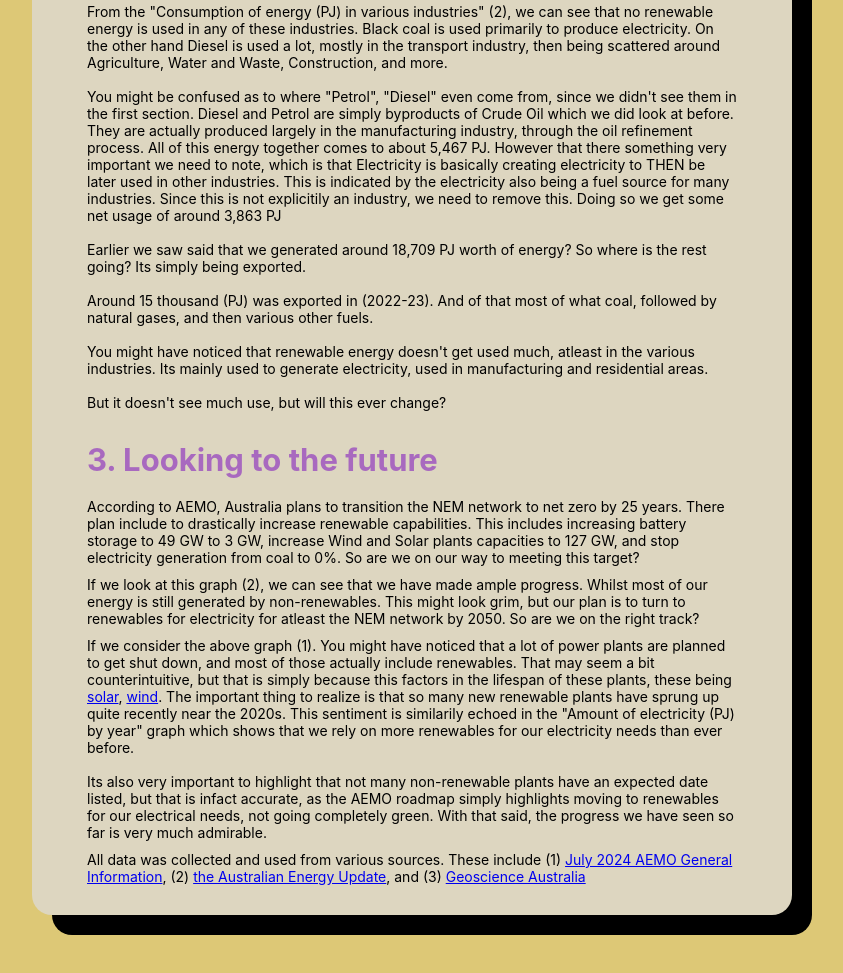
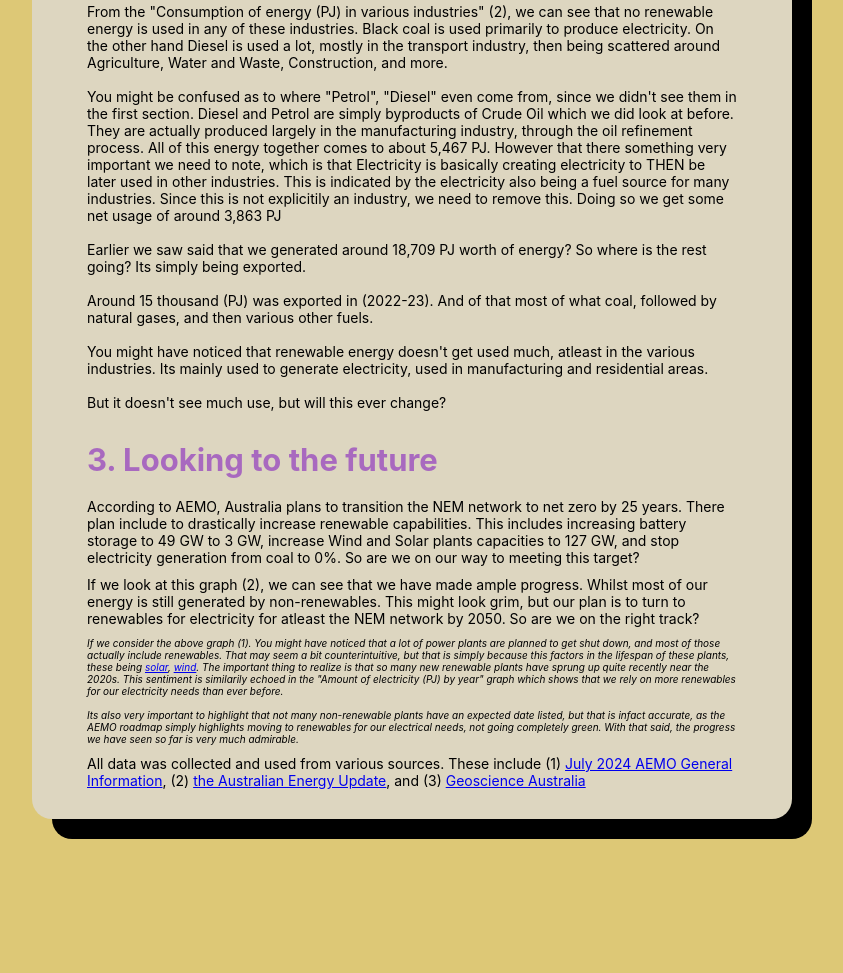
Before and after one commit to monashDamo/fit3179_a2, a plain HTML site: page index.html in a window 1280 px wide. Shown: the part 1406-2379 px from the top of the page, without its empty margins (228-1071 px from the left). After the commit the page ends 2285 px from the top, so only its background shows below. Drawn offline with Linux system fonts and the light colour scheme; a script that the page names is missing.

Commit message:
Update index.html
Added more styling

```diff
--- a/index.html
+++ b/index.html
@@ -182,7 +182,7 @@
           we on the right track?
         </p>
         <div id="PowerPlantsCloseData"></div>
-        <p>
+        <p style="font-size:10px; font-style:italic;">
           If we consider the above graph (1). You might have noticed that a lot
           of power plants are planned to get shut down, and most of those
           actually include renewables. That may seem a bit counterintuitive, but
```
